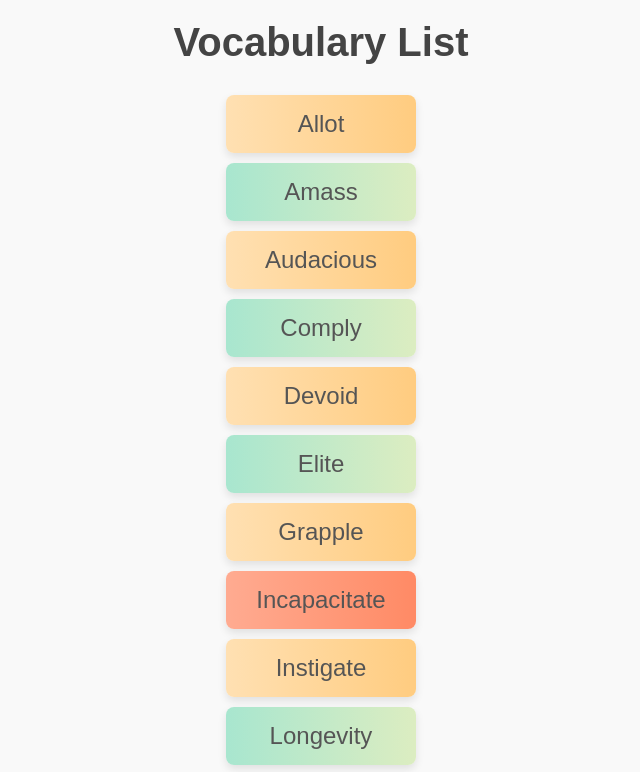
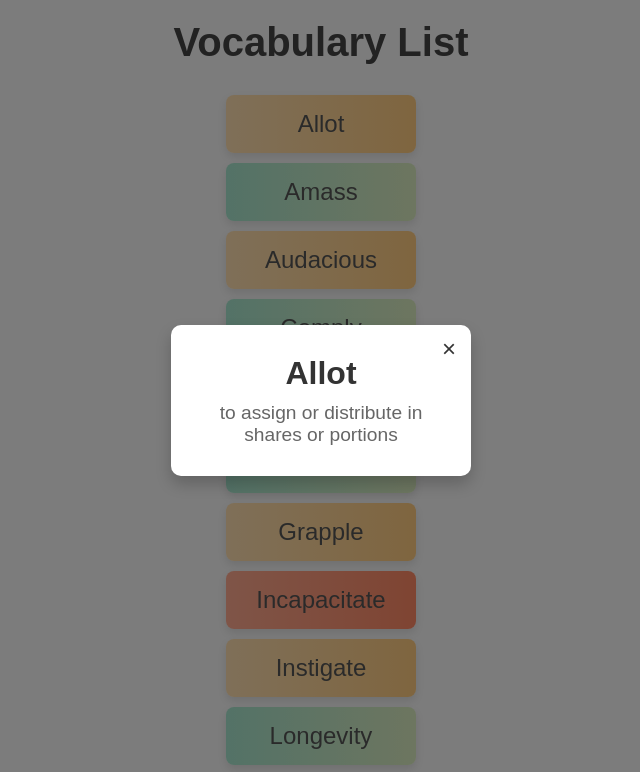
Before and after one commit to dillon42gamer/vocabting, a plain HTML site: page index.html in a window 1280 px wide. Both pictures are taken after a click on the item "Allot". Shown: the top 772 px of the page, without its empty margins (319-959 px from the left). Drawn offline with Linux system fonts and the light colour scheme.

Commit message:
Update index.html

```diff
--- a/index.html
+++ b/index.html
@@ -273,6 +273,44 @@
             { word: "vie", definition: "to compete; to strive for victory or superiority", sentence: "Many actors ___ for the leading role in the famous director’s new film." },
             { word: "willful", definition: "stubbornly self-willed; done on purpose, deliberate", sentence: "After lengthy deliberation, the jury found the defendant guilty of ___ murder." }
         ];
+       // JavaScript for Popup and Text-to-Speech Functionality
+
+         document.addEventListener('DOMContentLoaded', function() {
+            const vocabItems = document.querySelectorAll('.vocab-item');
+            const popup = document.getElementById('vocabPopup');
+            const popupWord = document.getElementById('popupWord');
+            const popupDefinition = document.getElementById('popupDefinition');
+            const closeBtn = document.querySelector('.close-btn');
+
+            // Open popup and speak word when a vocab word is clicked
+            vocabItems.forEach(item => {
+                item.addEventListener('click', function() {
+                    const word = this.dataset.word;
+                    const definition = this.dataset.definition;
+
+                    popupWord.textContent = word;
+                    popupDefinition.textContent = definition;
+                    popup.classList.remove('hidden');
+
+                    // Text-to-Speech
+                    const speech = new SpeechSynthesisUtterance(word);
+                    speech.lang = 'en-US'; // Set the language
+                    window.speechSynthesis.speak(speech);
+                });
+            });
+
+            // Close popup when the close button is clicked
+            closeBtn.addEventListener('click', function() {
+                popup.classList.add('hidden');
+            });
+
+            // Close popup when clicking outside of it
+            window.addEventListener('click', function(e) {
+                if (e.target === popup) {
+                    popup.classList.add('hidden');
+                }
+            });
+        });
 
         let correctCount = 0;
         let totalCount = 0;
```
